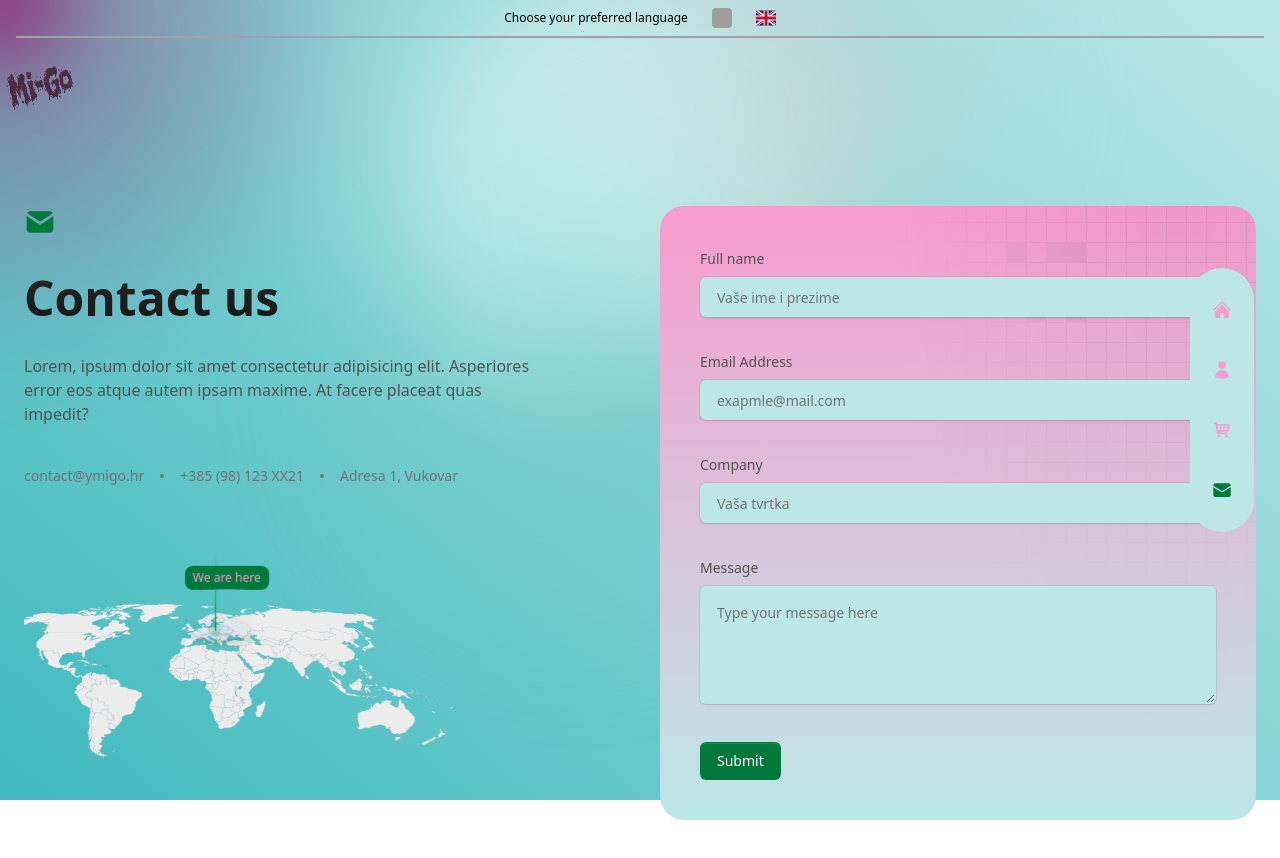
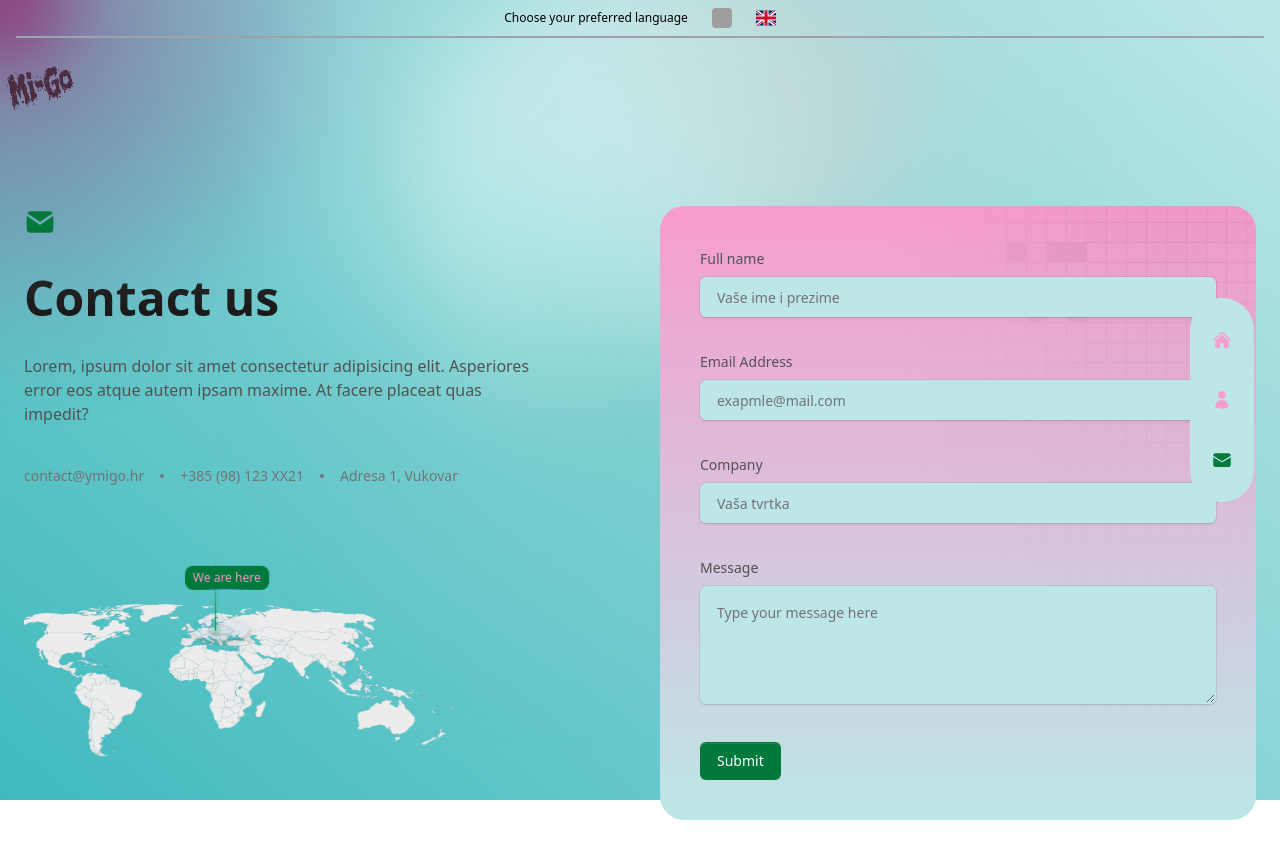
Before and after one commit to darkohedgehog/mi-go, a Next.js app: page /en/contact in a window 1280 px wide. Shown: the top 858 px of the page. Built offline with nearby package versions, Linux system fonts and the light colour scheme; grey boxes are pictures that could not be loaded.

Commit message:
`Update dependencies and remove unused component`

```diff
--- a/package.json
+++ b/package.json
@@ -11,7 +11,7 @@
   "dependencies": {
     "@tabler/icons-react": "^3.22.0",
     "clsx": "^2.1.1",
-    "framer-motion": "^11.11.11",
+    "framer-motion": "^11.11.17",
     "next": "15.1.0",
     "next-intl": "^3.26.1",
     "react": "19.0.0",
--- a/src/app/[locale]/shop/page.tsx
+++ /dev/null
@@ -1,9 +0,0 @@
-import React from 'react'
-
-const ShopPage = () => {
-  return (
-    <div>ShopPage</div>
-  )
-}
-
-export default ShopPage
--- a/src/components/Nav.tsx
+++ b/src/components/Nav.tsx
@@ -9,7 +9,6 @@ import {
   HiUser,
   HiEnvelope,
 } from 'react-icons/hi2';
-import { TiShoppingCart } from "react-icons/ti";
 
 
 const Nav = () => {
@@ -22,7 +21,6 @@ const Nav = () => {
   const navData = [
     { name: `${t('home')}`, path: '/', icon: <HiHome /> },
     { name: `${t('about')}`, path: '/about', icon: <HiUser /> },
-    { name: `${t('shop')}`, path: '/shop', icon: <TiShoppingCart /> },
     { name: `${t('contact')}`, path: '/contact', icon: <HiEnvelope /> },
   ];
 
```
Also changed, not shown: 1 other file (tests, documents, lock files or other folders).
